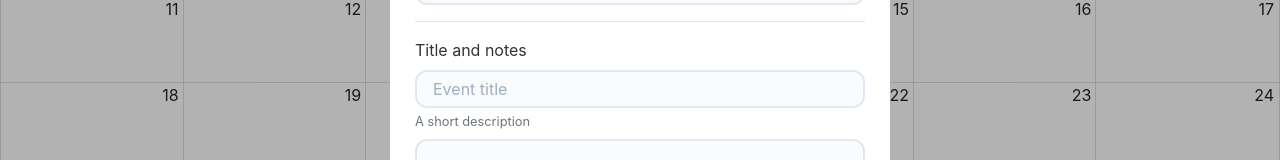
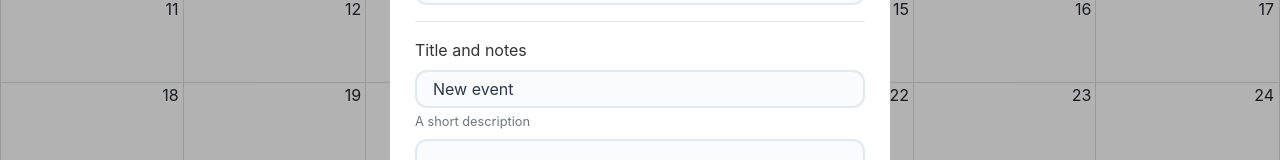
Before and after one commit to franciscojgonzalezfernandez-lgtm/calendar, a React (Vite) app: page / in a window 1280 px wide. Shown: the part 324-484 px from the top of the page. Built offline with nearby package versions, Linux system fonts and the light colour scheme.

Commit message:
Form event.

```diff
--- a/src/calendar/components/CalendarModal/CalendarForm.tsx
+++ b/src/calendar/components/CalendarModal/CalendarForm.tsx
@@ -1,4 +1,22 @@
+import { addHours } from "date-fns";
+import React, { useState } from "react";
+import DatePicker from "react-datepicker";
+import "react-datepicker/dist/react-datepicker.css";
+import type { ExtendedEvent } from "../../../interfaces/ExtendedEvent.interface";
+
 export const CalendarForm = () => {
+  const [formValues, setFormValues] = useState<ExtendedEvent>({
+    start: new Date(),
+    end: addHours(new Date(), 2),
+    title: "New event",
+    notes: "event notes",
+  });
+
+  const onInputChanged = (event: React.ChangeEvent<HTMLInputElement>) => {
+    const { target } = event;
+    setFormValues({ ...formValues, [target.name]: target.value });
+    console.log({ change: event });
+  };
   return (
     <>
       <h1>New Event</h1>
@@ -22,6 +40,8 @@ export const CalendarForm = () => {
             className="form-control"
             placeholder="Event title"
             name="title"
+            value={formValues.title}
+            onChange={onInputChanged}
             autoComplete="off"
           />
           <small id="emailHelp" className="form-text text-muted">
@@ -31,10 +51,9 @@ export const CalendarForm = () => {
 
         <div className="form-group mb-2">
           <textarea
-            type="text"
             className="form-control"
             placeholder="Notes"
-            rows="5"
+            rows={5}
             name="notes"
           ></textarea>
           <small id="emailHelp" className="form-text text-muted">
--- a/src/interfaces/ExtendedEvent.interface.ts
+++ b/src/interfaces/ExtendedEvent.interface.ts
@@ -2,4 +2,5 @@ import type { Event } from "react-big-calendar";
 import type { User } from "./User.interface";
 export interface ExtendedEvent extends Event {
   user?: User;
+  notes?: string;
 }
```
Also changed, not shown: src/interfaces/FormEvent.interface.ts (added).
